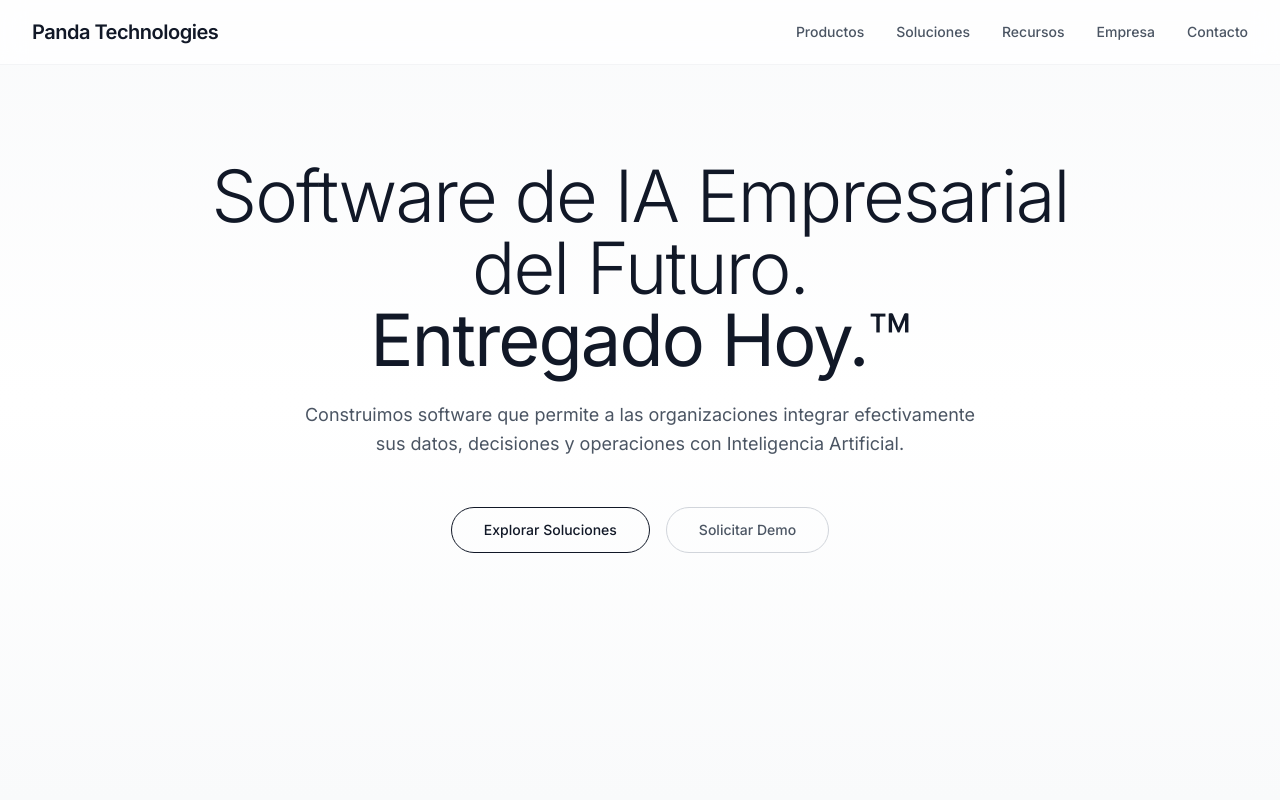
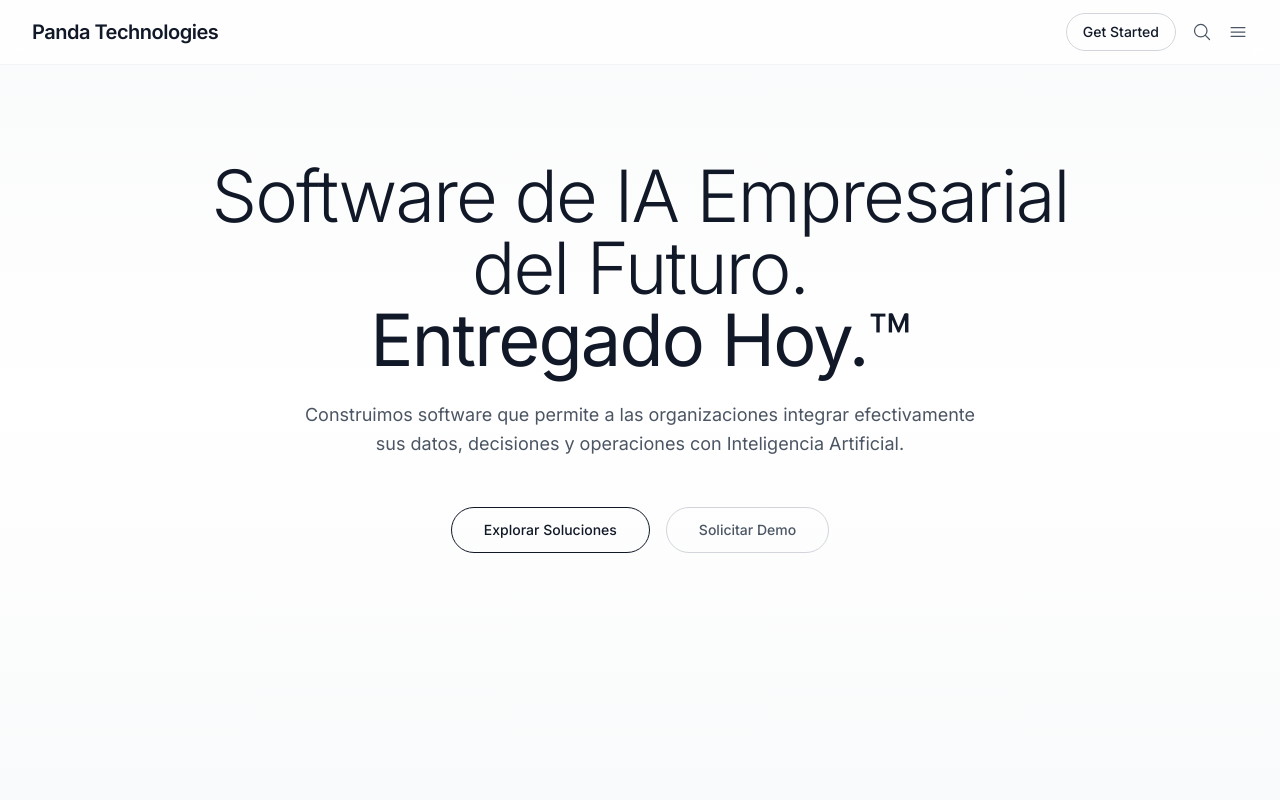
Before and after one commit to DabtcAvila/Panda, a Next.js app in the folder frontend/: page / in a window 1280 px wide. Shown: the top 800 px of the page. Built offline with nearby package versions, Linux system fonts and the light colour scheme.

Commit message:
Update-GetStarted-8/21-1:22PM

```diff
--- a/frontend/src/app/page.tsx
+++ b/frontend/src/app/page.tsx
@@ -1,6 +1,7 @@
 'use client';
 
 import { motion } from 'framer-motion';
+import { MagnifyingGlassIcon, Bars3Icon } from '@heroicons/react/24/outline';
 
 export default function HomePage() {
   const fadeIn = {
@@ -28,24 +29,16 @@ export default function HomePage() {
                 Panda Technologies
               </span>
             </div>
-            <div className="hidden md:block">
-              <div className="flex items-center space-x-8">
-                <button className="text-sm font-medium text-gray-600 transition-colors hover:text-gray-900">
-                  Productos
-                </button>
-                <button className="text-sm font-medium text-gray-600 transition-colors hover:text-gray-900">
-                  Soluciones
-                </button>
-                <button className="text-sm font-medium text-gray-600 transition-colors hover:text-gray-900">
-                  Recursos
-                </button>
-                <button className="text-sm font-medium text-gray-600 transition-colors hover:text-gray-900">
-                  Empresa
-                </button>
-                <button className="text-sm font-medium text-gray-600 transition-colors hover:text-gray-900">
-                  Contacto
-                </button>
-              </div>
+            <div className="flex items-center space-x-4">
+              <button className="rounded-full border border-gray-300 px-4 py-2 text-sm font-medium text-gray-900 transition-all hover:border-gray-900">
+                Get Started
+              </button>
+              <button className="text-gray-600 transition-colors hover:text-gray-900">
+                <MagnifyingGlassIcon className="h-5 w-5" />
+              </button>
+              <button className="text-gray-600 transition-colors hover:text-gray-900">
+                <Bars3Icon className="h-5 w-5" />
+              </button>
             </div>
           </div>
         </div>
```
Also changed, not shown: frontend/package.json (+30 -29 lines), 2 other files (tests, documents, lock files or other folders).
